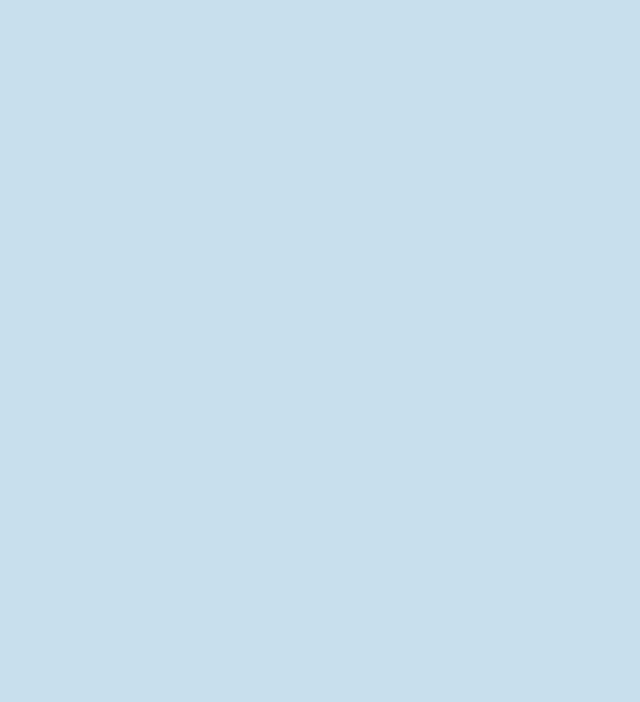
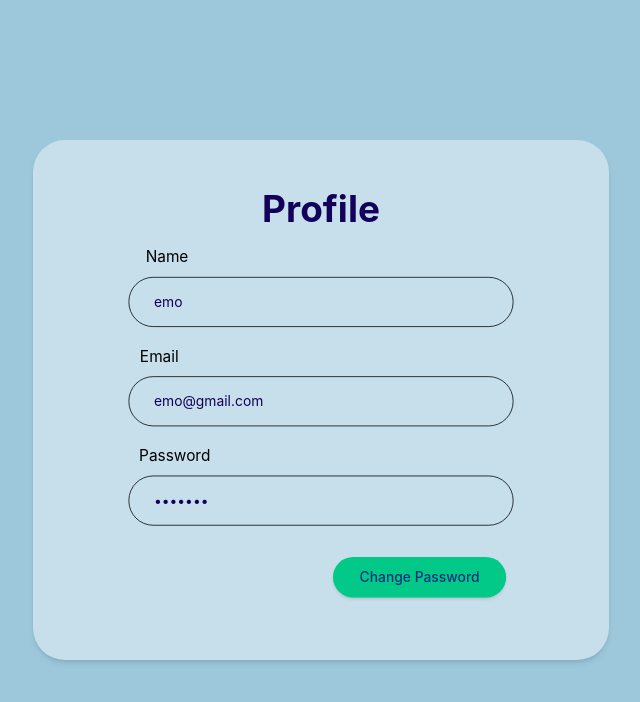
Before and after one commit to Kholil-Asjaduddin/EmoCare, a React (Vite) app in the folder frontend/: page /profile in a window 1280 px wide. Before the commit this address had no page. Shown: the top 702 px of the page, without its empty margins (319-959 px from the left). Built offline with nearby package versions, Linux system fonts and the light colour scheme.

Commit message:
add profile page

```diff
--- a/frontend/src/App.jsx
+++ b/frontend/src/App.jsx
@@ -3,6 +3,7 @@ import { BrowserRouter as Router, Routes, Route } from "react-router-dom";
 import LandingPage from "./components/LandingPage/LandingPage";
 import SignupPage from "./components/SignupPage/SignupPage";
 import LoginPage from "./components/LoginPage/LoginPage";
+import ProfilePage from "./components/ProfilePage/ProfilePage";
 import CommunityPage from "./components/CommunityPage/CommunityPage";
 import ChatbotPage from "./components/ChatbotPage/ChatbotPage";
 //import Navbar from "./components/Navbar";
@@ -22,6 +23,8 @@ function App() {
           <Route path="/signup" element={<SignupPage />} />
           {/* route to /login */}
           <Route path="/login" element={<LoginPage />} />
+          {/* route to /profile */}
+          <Route path="/profile" element={<ProfilePage />} />
           {/* route to /community */}
           <Route path="/community" element={<CommunityPage />} />
           {/* route to /chatbot */}
--- /dev/null
+++ b/frontend/src/components/ProfilePage/ProfileForm.jsx
@@ -0,0 +1,45 @@
+const ProfileForm = () => {
+    return (
+        <div className="scale-77 w-[500px] flex flex-col gap-6">
+            <h2 className="text-navy text-5xl font-bold -mt-2">Profile</h2>
+
+            {/* Name Input */}
+            <div>
+                <label className="block text-black text-xl mb-3 -ml-100">Name</label>
+                <input
+                    type="text"
+                    className="w-full h-[65px] border border-black rounded-4xl text-navy px-8 text-lg focus:outline-none"
+                    defaultValue="emo"
+                />
+            </div>
+
+            {/* Email Input */}
+            <div>
+                <label className="block text-black text-xl mb-3 -ml-105">Email</label>
+                <input
+                    type="email"
+                    className="w-full h-[65px] border border-black rounded-4xl text-navy px-8 text-lg focus:outline-none"
+                    defaultValue="emo@gmail.com"
+                />
+            </div>
+
+            {/* Password Input */}
+            <div>
+                <label className="block text-black text-xl mb-3 -ml-95">Password</label>
+                <input
+                    type="password"
+                    className="w-full h-[65px] border border-black rounded-4xl text-navy px-8 text-lg focus:outline-none"
+                    defaultValue="emo1234"
+                />
+            </div>
+
+            {/* Change Password Button */}
+            <button className="w-[300px] h-[70px] bg-teal text-blue-dark text-2xl font-medium rounded-full shadow-md mt-2 ml-57 scale-75
+              hover:hover:shadow-2xl cursor-pointer transition-all duration-300">
+                Change Password
+            </button>
+        </div>
+    );
+};
+
+export default ProfileForm;
--- /dev/null
+++ b/frontend/src/components/ProfilePage/ProfilePage.jsx
@@ -0,0 +1,14 @@
+import ProfileForm from "./ProfileForm";
+
+const ProfilePage = () => {
+    return (
+        <div className="w-screen min-h-screen flex items-center justify-center bg-nav p-6">
+            {/* Profile Information */}
+            <div className="w-full max-w-xl h-130 flex items-center justify-center bg-light text-center rounded-4xl rounded-4xl p-8 shadow-md">
+                <ProfileForm />
+            </div>
+        </div>
+    );
+};
+
+export default ProfilePage;
```
